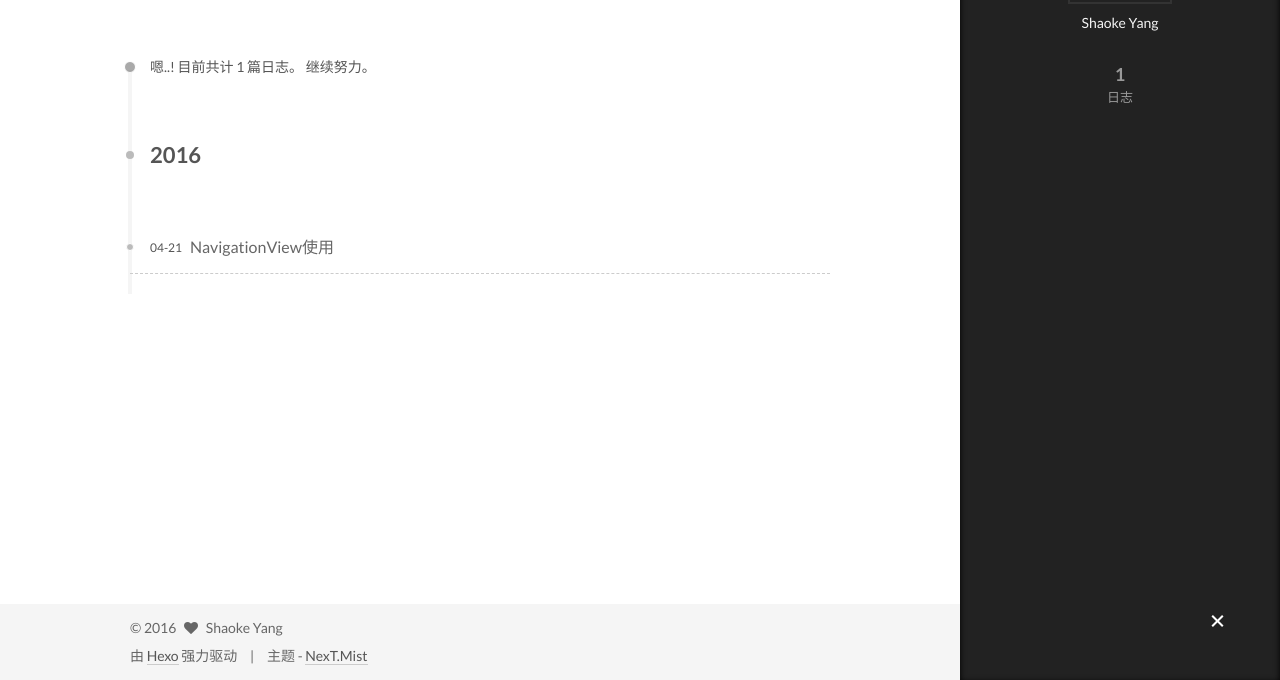
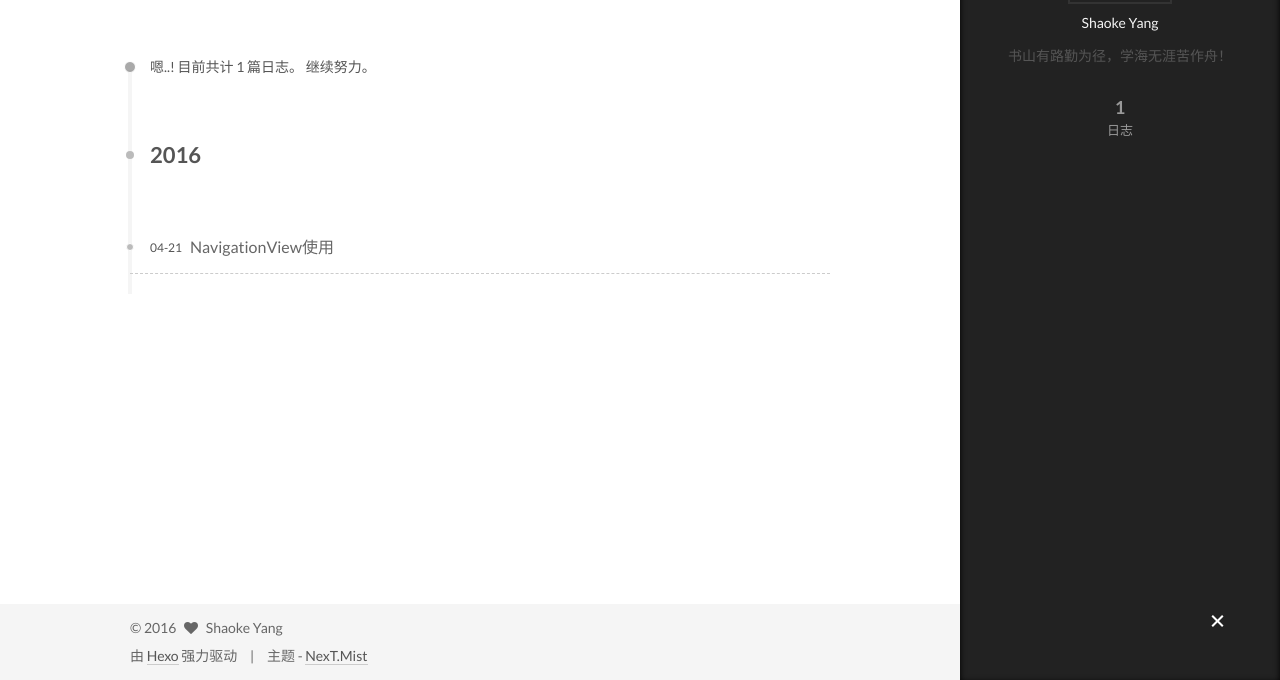
Before and after one commit to pdsysk/pdsysk.github.io, a plain HTML site: page archives/2016/04/index.html in a window 1280 px wide. Both pictures are taken after a click on the element 1217 px from the left and 742 px from the top of the page. Shown: the part 120-800 px from the top of the page. Drawn offline with Linux system fonts and the light colour scheme.

Commit message:
Site updated: 2016-04-22 11:16:36

```diff
--- a/archives/2016/04/index.html
+++ b/archives/2016/04/index.html
@@ -80,15 +80,15 @@
 
 
 
-<meta name="description">
+<meta name="description" content="书山有路勤为径，学海无涯苦作舟！">
 <meta property="og:type" content="website">
 <meta property="og:title" content="Shaoke Yang'Blog">
 <meta property="og:url" content="http://pdsysk.github.io/archives/2016/04/index.html">
 <meta property="og:site_name" content="Shaoke Yang'Blog">
-<meta property="og:description">
+<meta property="og:description" content="书山有路勤为径，学海无涯苦作舟！">
 <meta name="twitter:card" content="summary">
 <meta name="twitter:title" content="Shaoke Yang'Blog">
-<meta name="twitter:description">
+<meta name="twitter:description" content="书山有路勤为径，学海无涯苦作舟！">
 
 
 
@@ -298,7 +298,7 @@
                src="/uploads/avatar.jpg"
                alt="Shaoke Yang" />
           <p class="site-author-name" itemprop="name">Shaoke Yang</p>
-          <p class="site-description motion-element" itemprop="description"></p>
+          <p class="site-description motion-element" itemprop="description">书山有路勤为径，学海无涯苦作舟！</p>
         </div>
         <nav class="site-state motion-element">
           <div class="site-state-item site-state-posts">
--- a/css/main.css
+++ b/css/main.css
@@ -1534,7 +1534,7 @@
   width: 4px;
   height: 4px;
   border-radius: 50%;
-  background: #1b0bbd;
+  background: #3de4ff;
 }
 .links-of-blogroll {
   font-size: 13px;
```
Also changed, not shown: 2016/04/21/1/index.html (+1 -1 lines), archives/2016/index.html (+4 -4 lines), archives/index.html (+4 -4 lines), index.html (+4 -4 lines).
